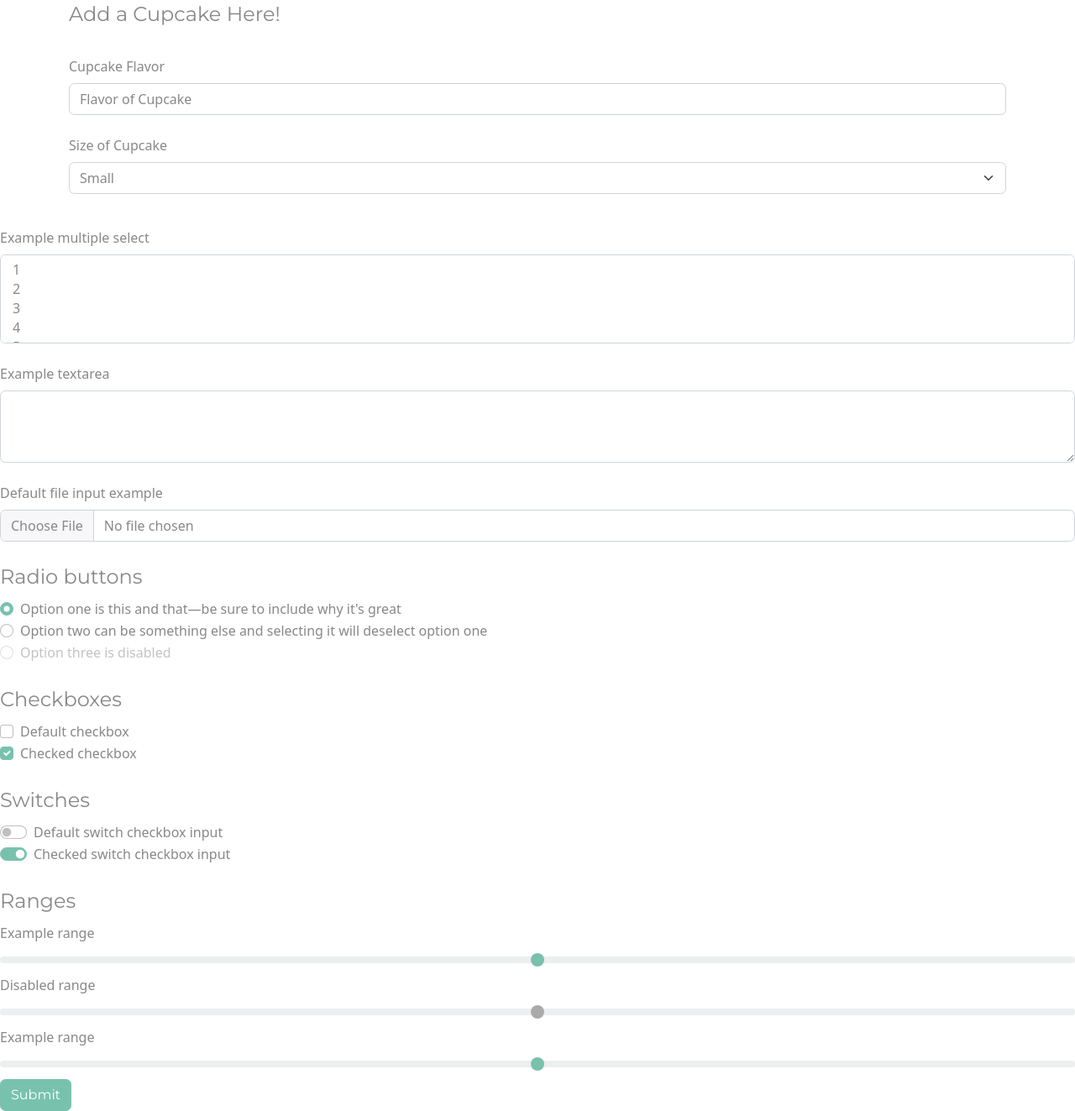
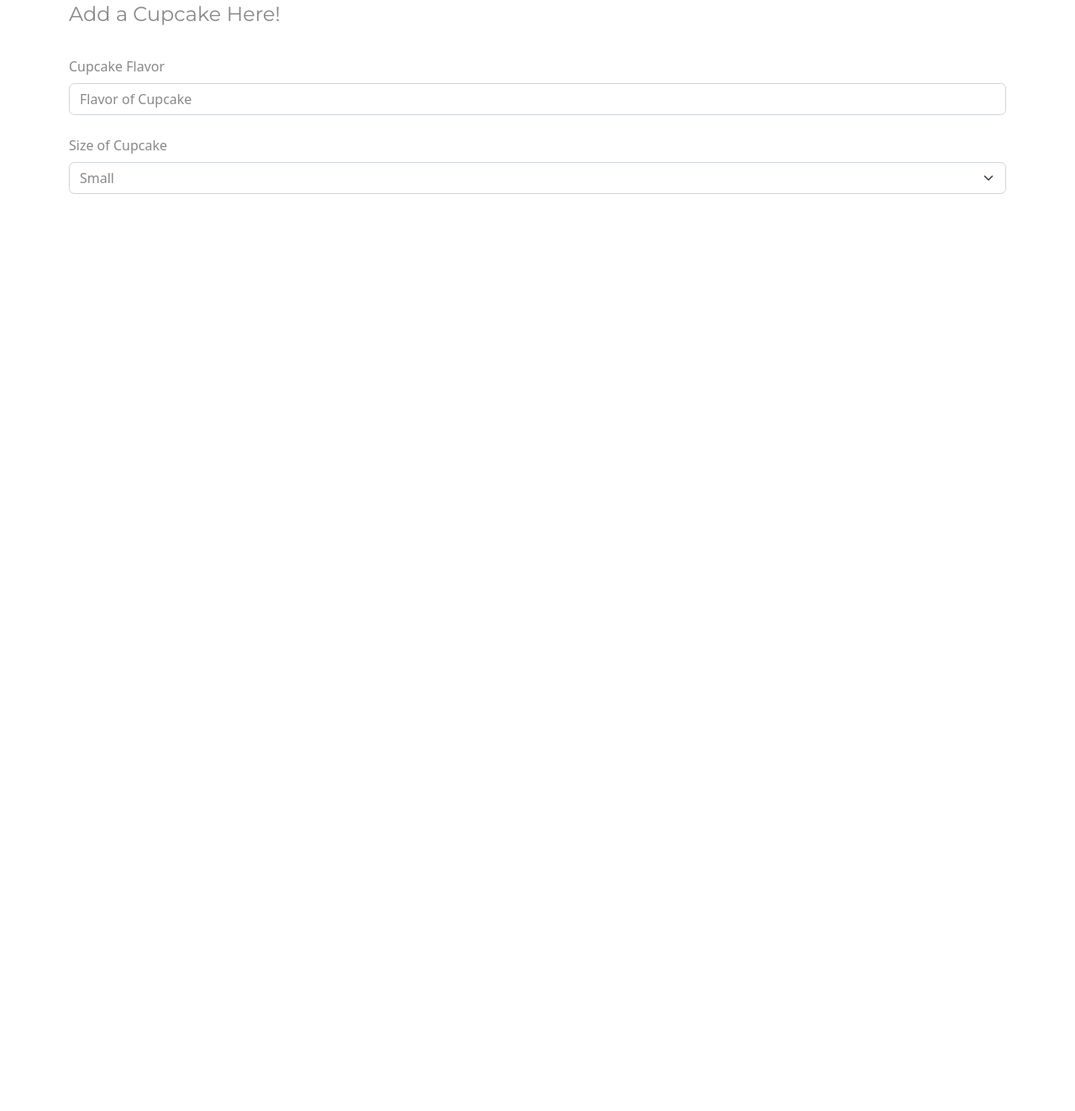
Before and after one commit to carl-molina/flask-cupcakes, a Flask app: page / in a window 1280 px wide. Shown: the part 185-1508 px from the top of the page at 84% size. After the commit the page ends 416 px from the top, so only its background shows below. Run offline with Flask 3, Linux system fonts and the light colour scheme; some libraries are stand-ins or nearby versions.

Commit message:
some more updates

```diff
--- a/templates/base.html
+++ b/templates/base.html
@@ -77,82 +77,6 @@
             </select>
           </div>
           </div>
-          <div class="form-group">
-            <label for="exampleSelect2" class="form-label mt-4">Example multiple select</label>
-            <select multiple="" class="form-select" id="exampleSelect2">
-              <option>1</option>
-              <option>2</option>
-              <option>3</option>
-              <option>4</option>
-              <option>5</option>
-            </select>
-          </div>
-          <div class="form-group">
-            <label for="exampleTextarea" class="form-label mt-4">Example textarea</label>
-            <textarea class="form-control" id="exampleTextarea" rows="3"></textarea>
-          </div>
-          <div class="form-group">
-            <label for="formFile" class="form-label mt-4">Default file input example</label>
-            <input class="form-control" type="file" id="formFile">
-          </div>
-          <fieldset class="form-group">
-            <legend class="mt-4">Radio buttons</legend>
-            <div class="form-check">
-              <input class="form-check-input" type="radio" name="optionsRadios" id="optionsRadios1" value="option1" checked="">
-              <label class="form-check-label" for="optionsRadios1">
-                Option one is this and that—be sure to include why it's great
-              </label>
-            </div>
-            <div class="form-check">
-              <input class="form-check-input" type="radio" name="optionsRadios" id="optionsRadios2" value="option2">
-              <label class="form-check-label" for="optionsRadios2">
-                Option two can be something else and selecting it will deselect option one
-              </label>
-            </div>
-            <div class="form-check disabled">
-              <input class="form-check-input" type="radio" name="optionsRadios" id="optionsRadios3" value="option3" disabled="">
-              <label class="form-check-label" for="optionsRadios3">
-                Option three is disabled
-              </label>
-            </div>
-          </fieldset>
-          <fieldset class="form-group">
-            <legend class="mt-4">Checkboxes</legend>
-            <div class="form-check">
-              <input class="form-check-input" type="checkbox" value="" id="flexCheckDefault">
-              <label class="form-check-label" for="flexCheckDefault">
-                Default checkbox
-              </label>
-            </div>
-            <div class="form-check">
-              <input class="form-check-input" type="checkbox" value="" id="flexCheckChecked" checked="">
-              <label class="form-check-label" for="flexCheckChecked">
-                Checked checkbox
-              </label>
-            </div>
-          </fieldset>
-          <fieldset class="form-group">
-            <legend class="mt-4">Switches</legend>
-            <div class="form-check form-switch">
-              <input class="form-check-input" type="checkbox" id="flexSwitchCheckDefault">
-              <label class="form-check-label" for="flexSwitchCheckDefault">Default switch checkbox input</label>
-            </div>
-            <div class="form-check form-switch">
-              <input class="form-check-input" type="checkbox" id="flexSwitchCheckChecked" checked="">
-              <label class="form-check-label" for="flexSwitchCheckChecked">Checked switch checkbox input</label>
-            </div>
-          </fieldset>
-          <fieldset class="form-group">
-            <legend class="mt-4">Ranges</legend>
-              <label for="customRange1" class="form-label">Example range</label>
-              <input type="range" class="form-range" id="customRange1">
-              <label for="disabledRange" class="form-label">Disabled range</label>
-              <input type="range" class="form-range" id="disabledRange" disabled="">
-              <label for="customRange3" class="form-label">Example range</label>
-              <input type="range" class="form-range" min="0" max="5" step="0.5" id="customRange3">
-          </fieldset>
-          <button type="submit" class="btn btn-primary">Submit</button>
-        </fieldset>
       </form>
     </div>
 
```
